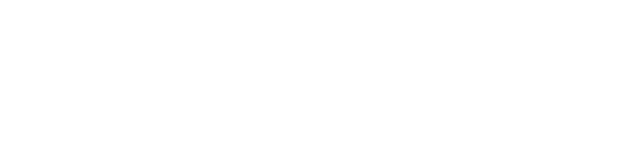
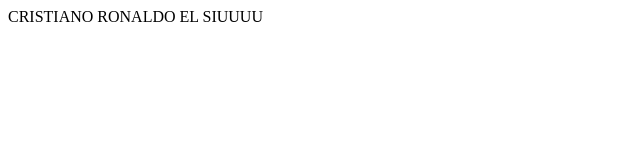
Before and after one commit to camilopertuz1/practicas-para-mi-parcial, a plain HTML site: page index.html in a window 1280 px wide. Shown: the whole page, without its empty margins (0-640 px from the left). Drawn offline with Linux system fonts and the light colour scheme.

Commit message:
segundo commit

```diff
--- a/index.html
+++ b/index.html
@@ -4,8 +4,9 @@
     <meta charset="UTF-8">
     <meta name="viewport" content="width=device-width, initial-scale=1.0">
     <title>LOS MEJORES JUGADORES DE FUTBOL</title>
+
 </head>
 <body>
-
+    <div>CRISTIANO RONALDO EL SIUUUU</div>
 </body>
 </html>
```
